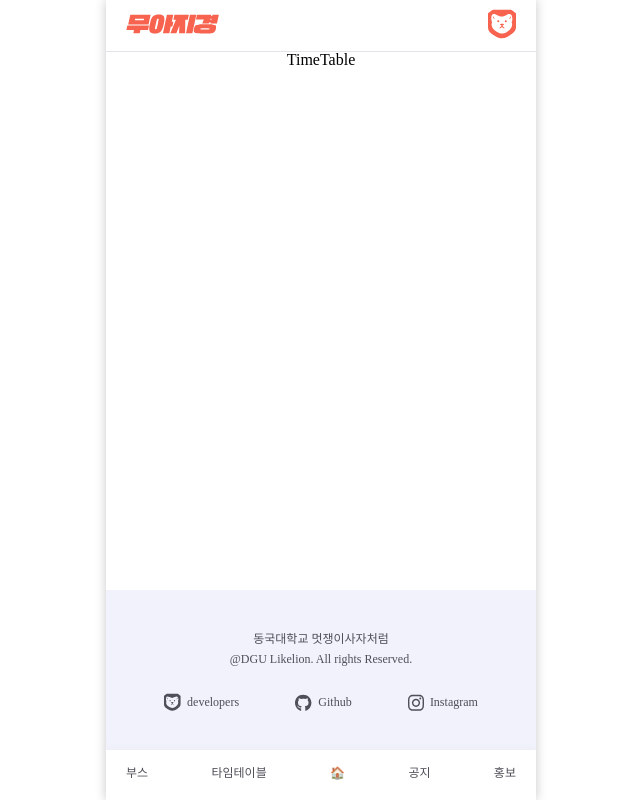
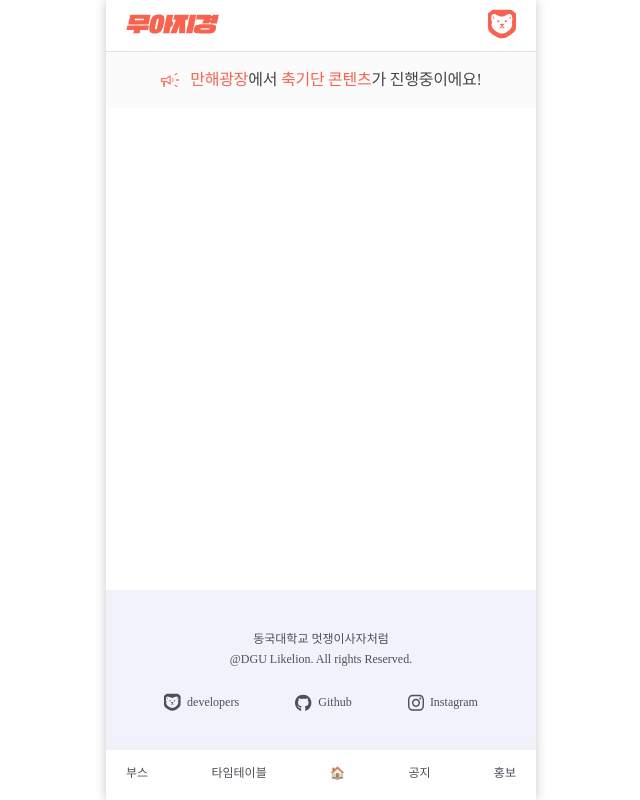
Before and after one commit to dudtlstm/2024_spring_festival_front, a React (Vite) app: page /timeTable in a window 1280 px wide. Shown: the whole page, without its empty margins (319-959 px from the left). Built offline with nearby package versions, Linux system fonts and the light colour scheme.

Commit message:
✨ feat: 실시간 컨텐츠 바

```diff
--- /dev/null
+++ b/src/components/common/realtimeEvent/RealtimeEvent.jsx
@@ -0,0 +1,16 @@
+import React from "react";
+import * as S from "./style";
+
+const RealtimeEvent = () => {
+  return (
+    <S.RealtimeEventWrapper>
+      <img src="./common/loudspeaker.svg" alt="📣" />
+      <S.RealtimeTxt>
+        <S.RealtimeBold>만해광장</S.RealtimeBold>에서{" "}
+        <S.RealtimeBold>축기단 콘텐츠</S.RealtimeBold>가 진행중이에요!
+      </S.RealtimeTxt>
+    </S.RealtimeEventWrapper>
+  );
+};
+
+export default RealtimeEvent;
--- /dev/null
+++ b/src/components/common/realtimeEvent/style.jsx
@@ -0,0 +1,27 @@
+import { styled } from "styled-components";
+
+export const RealtimeEventWrapper = styled.div`
+  width: 100vw;
+  max-width: 430px;
+  display: flex;
+  padding: 16px 20px;
+  justify-content: center;
+  align-items: center;
+  gap: 10px;
+  align-self: stretch;
+  background: var(--use-background-background---section, #fbfbfb);
+`;
+export const RealtimeTxt = styled.div`
+  color: var(--use-font-font---body, #474747);
+
+  /* Body2 */
+  font-family: Pretendard;
+  font-size: 16px;
+  font-style: normal;
+  font-weight: 500;
+  line-height: 24px;
+  letter-spacing: -0.25px;
+`;
+export const RealtimeBold = styled.span`
+  color: var(--main-red-900, #f7634e);
+`;
--- a/src/pages/timeTable/TimeTable.jsx
+++ b/src/pages/timeTable/TimeTable.jsx
@@ -1,9 +1,12 @@
-import React from 'react'
+import React from "react";
+import RealtimeEvent from "../../components/common/realtimeEvent/RealtimeEvent";
 
 const TimeTable = () => {
   return (
-    <div>TimeTable</div>
-  )
-}
+    <div>
+      <RealtimeEvent />
+    </div>
+  );
+};
 
-export default TimeTable
+export default TimeTable;
```
Also changed, not shown: public/common/loudspeaker.svg (added).
